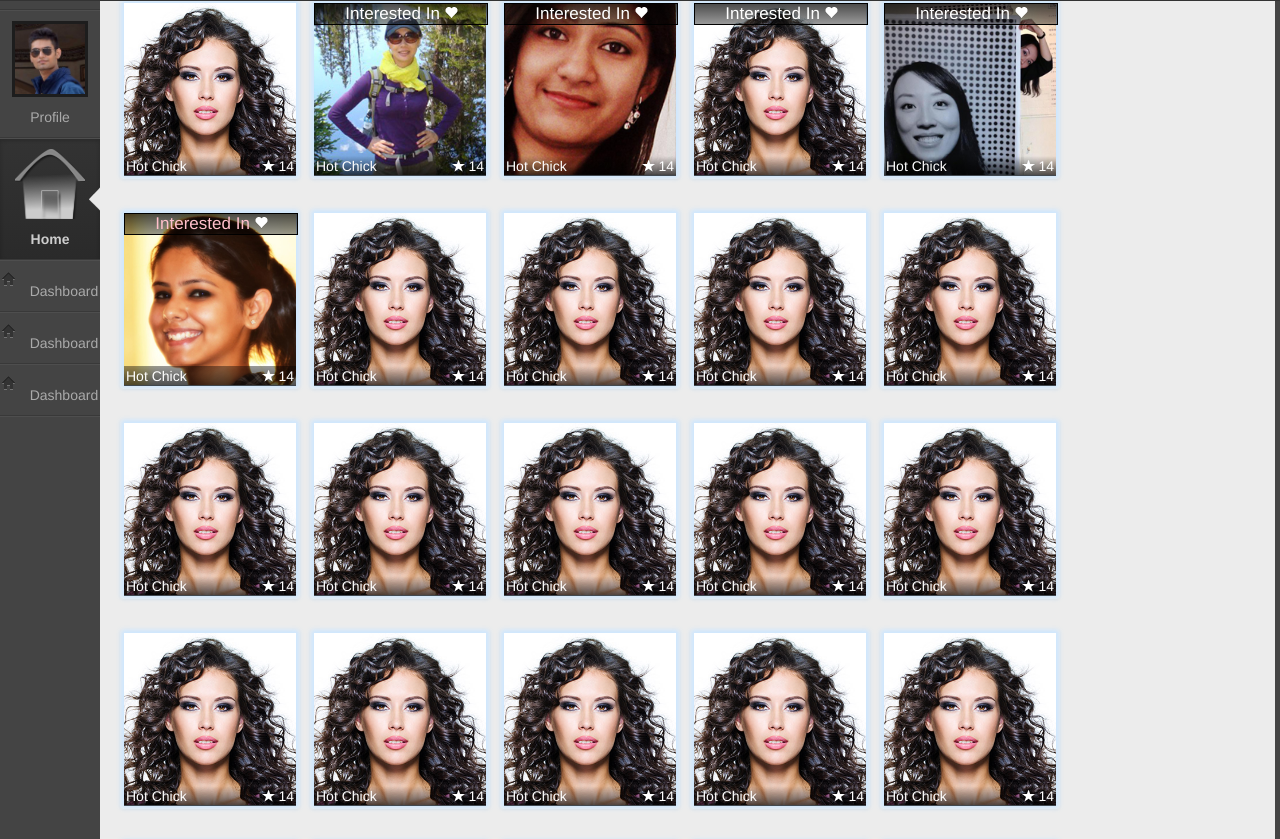
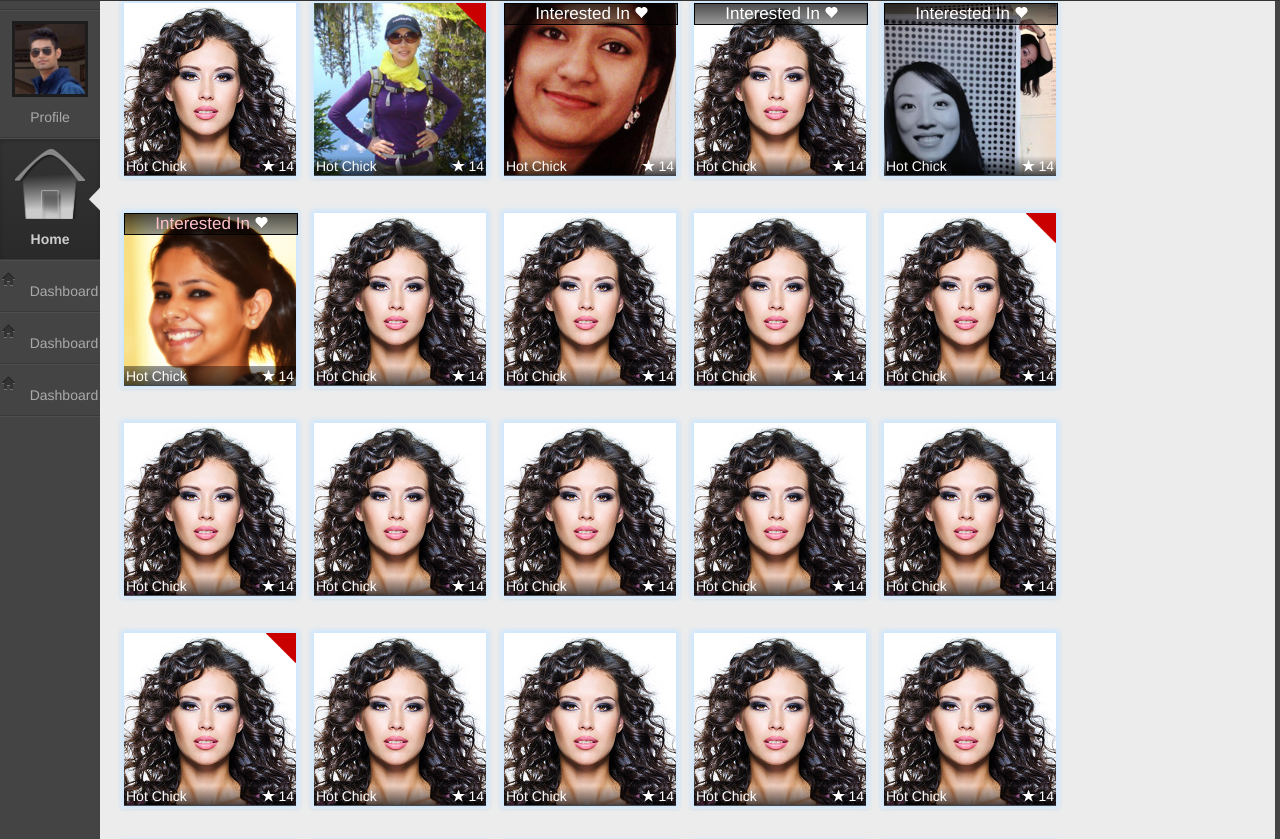
Before and after one commit to alfawolve/RiklrDesign, a PHP site: page /home1.html in a window 1280 px wide. Shown: the part 52-891 px from the top of the page. Run offline with PHP 8.4, Linux system fonts and the light colour scheme.

Commit message:
InterestCornerAdded
Interested Corner Added

```diff
--- a/css/theme.css
+++ b/css/theme.css
@@ -154,6 +154,7 @@ body {
 	-moz-box-shadow: 0px 0px 5px 3px #cce6ff;
 	-webkit-box-shadow: 0px 0px 5px 3px #cce6ff ;
 	box-shadow: 0px 0px 5px 3px #cce6ff ;
+	z-index: -5;
 
 }
 
@@ -163,6 +164,16 @@ body {
 	box-shadow: 0px 0px 7px 8px #cce6ff ;
 	border: 1px solid black;
 
+}
+
+.corner {
+
+}
+
+.cornerImage {
+	position: absolute;
+	z-index: 5;
+	padding-left: 142px;
 }
 
 .nameBox {
--- a/home1.html
+++ b/home1.html
@@ -82,13 +82,8 @@
 
               <li class="picturesqq span2" >
                 <a href="#" class = "thumbnail">
+                  <img class = "cornerImage " src="img/corner3.png" alt="">
                   <img class = "imag" src="img/3.jpg" alt="">
-                  <div class = "dateBox pull-left">
-                    <div class = "dateText">
-                      Interested In
-                      <i class = "icon-heart icon-white" ></i>
-                    </div>
-                  </div>
                   <div class = "nameBox pull-left">
                     <div class = "name">
                       Hot Chick
@@ -199,6 +194,7 @@
 
               <li class="picturesqq span2" >
                 <a href="#myModal2" data-toggle ="modal"  class = "thumbnail">
+
                   <img class = "imag" src="img/chick.jpg" alt="">
                   <div class = "nameBox pull-left">
                     <div class = "name">
@@ -250,7 +246,8 @@
 
               <li class="picturesqq span2" >
                 <a href="#" class = "thumbnail">
-                  <img class = "imag" src="img/chick.jpg" alt="">
+                  <img class = "cornerImage " src="img/corner3.png" alt="">
+                  <img class = "imag" src="img/chick.jpg" style = "top:0;">
                   <div class = "nameBox pull-left">
                     <div class = "name">
                       Hot Chick
@@ -353,7 +350,8 @@
 
               <li class="picturesqq span2" >
                 <a href="#" class = "thumbnail">
-                  <img class = "imag" src="img/chick.jpg" alt="">
+                  <img class = "cornerImage " src="img/corner3.png" alt="">
+                  <img class = "imag" src="img/chick.jpg" >
                   <div class = "nameBox pull-left">
                     <div class = "name">
                       Hot Chick
@@ -484,6 +482,8 @@
               </li>
               <li class="picturesqq span2" >
                 <a href="#" class = "thumbnail">
+                  <div class = "corner">
+                  </div>
                   <img class = "imag" src="img/chick.jpg" alt="">
                   <div class = "nameBox pull-left">
                     <div class = "name">
```
Also changed, not shown: img/corner.png (added), img/corner2.png (added), img/corner3.png (added).
